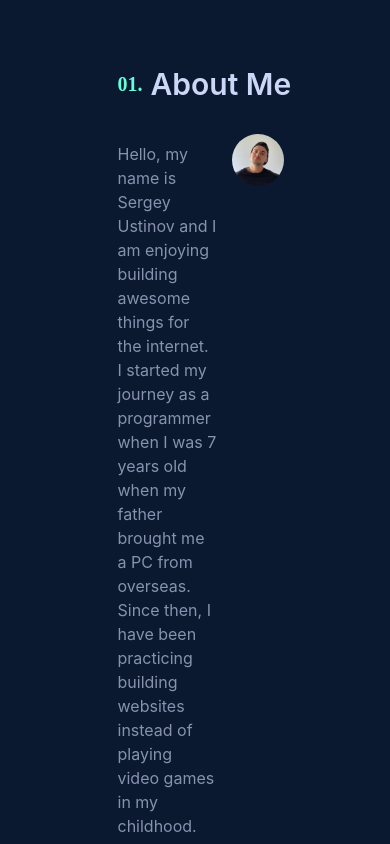
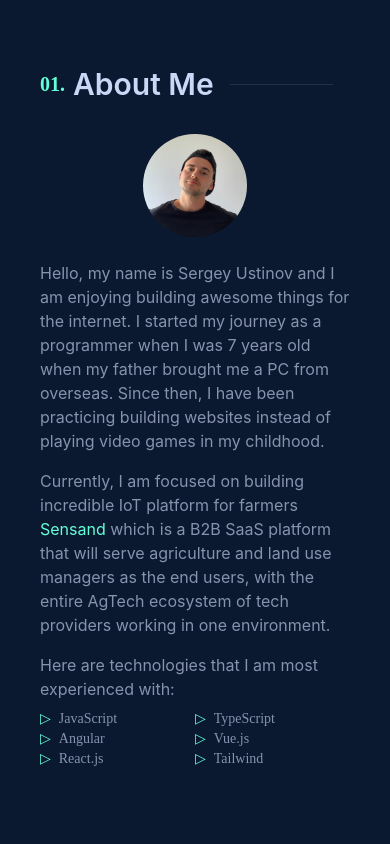
Before and after one commit to sergust/sergeyustinov, a Next.js app: page / in a window 390 px wide. Shown: the part 1260-2104 px from the top of the page. Built offline with nearby package versions, Linux system fonts and the light colour scheme; a web font is replaced by a local one.

Commit message:
Add responsivity for about section

```diff
--- a/components/about/about.tsx
+++ b/components/about/about.tsx
@@ -13,9 +13,9 @@ const technologiesList = [
 const About: NextComponentType = () => {
   return (
     <div className="py-64 container mx-auto flex items-center justify-center">
-      <div className="w-1/2 justify-start flex flex-col">
+      <div className="lg:w-1/2 xl:w-1/2 2xl:w-1/2 md:w-full sm:w-full justify-start flex flex-col">
         <BlockTitle text="About Me" number="01" className="mb-8" />
-        <div className="flex gap-4">
+        <div className="flex flex-wrap-reverse sm:flex-nowrap gap-4">
           <div>
             <p>
               Hello, my name is Sergey Ustinov and I am enjoying building
@@ -26,17 +26,16 @@ const About: NextComponentType = () => {
             </p>
             <p>
               Currently, I am focused on building incredible IoT platform for
-              farmers Sensand which is a B2B SaaS platform that will serve
-              agriculture and land use managers as the end users, with the
-              entire AgTech ecosystem of tech providers working in one
-              environment.
+              farmers <a href="https://sensand.com/">Sensand</a> which is a B2B
+              SaaS platform that will serve agriculture and land use managers as
+              the end users, with the entire AgTech ecosystem of tech providers
+              working in one environment.
             </p>
             <p>Here are technologies that I am most experienced with:</p>
             <ul className="font-mono text-sm grid grid-cols-2">
               {technologiesList.map((item, index) => {
                 return (
                   <li key={`tech-item-${index}`}>
-                    <img src="" alt="" />
                     <span className="text-green mr-2">▷</span>
                     {item}
                   </li>
@@ -45,7 +44,10 @@ const About: NextComponentType = () => {
             </ul>
           </div>
 
-          <img src="/images/photo.jpeg" className="rounded-full w-1/3 h-fit" />
+          <img
+            src="/images/photo.jpeg"
+            className="rounded-full w-1/3 h-1/3 mx-auto"
+          />
         </div>
       </div>
     </div>
--- a/styles/globals.css
+++ b/styles/globals.css
@@ -9,7 +9,10 @@
     @apply text-3xl text-header;
   }
   p {
-    @apply  text-xl text-base text-paragraph py-2
+    @apply text-xl text-base text-paragraph py-2;
+  }
+  a {
+    @apply text-green !important;
   }
 }
 
@@ -20,7 +23,7 @@ body {
   font-family: -apple-system, Calibre, Inter, San Francisco, SF Pro Text,
     BlinkMacSystemFont, Segoe UI, Roboto, Oxygen, Ubuntu, Cantarell, Fira Sans,
     Droid Sans, Helvetica Neue, sans-serif;
-  color: #8892b0
+  color: #8892b0;
 }
 
 a {
```
